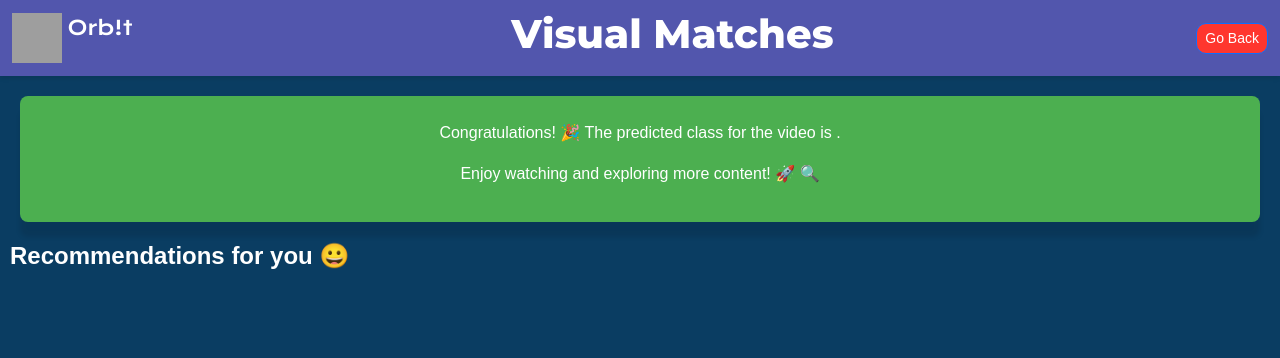
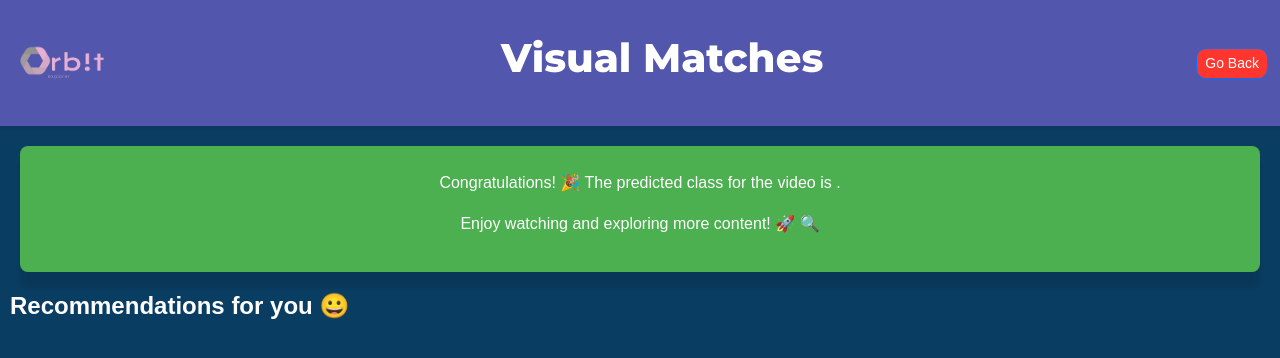
Before and after one commit to SaiKumarOfficial/video-search-and-prediction-endpoint, a FastAPI app: page /gallery in a window 1280 px wide. Shown: the top 358 px of the page. Run offline with FastAPI, Linux system fonts and the light colour scheme; parts of the project's set-up code (start-up, migrations or seed data) failed here and were passed over; grey boxes are pictures that could not be loaded.

Commit message:
Change content

```diff
--- a/templates/gallery.html
+++ b/templates/gallery.html
@@ -4,9 +4,9 @@
 <head>
     <meta charset="utf-8">
     <meta name="viewport" content="width=device-width, initial-scale=1">
-    <title>Video Search and Classification</title>
+    <title>Orb!t</title>
 
-    <link rel="shortcut icon" href="../images/favicon.ico" type="image/x-icon">
+    <link rel="shortcut icon" href="../static/favicon.ico" type="image/x-icon">
     <link rel="stylesheet" href="https://cdnjs.cloudflare.com/ajax/libs/font-awesome/5.15.3/css/all.min.css" />
     <link href="https://cdn.jsdelivr.net/npm/bootstrap@5.2.0/dist/css/bootstrap.min.css" rel="stylesheet" integrity="sha384-gH2yIJqKdNHPEq0n4Mqa/HGKIhSkIHeL5AyhkYV8i59U5AR6csBvApHHNl/vI1Bx" crossorigin="anonymous">
     <link rel="stylesheet" href="static/gallery.css">
@@ -16,13 +16,13 @@
     <nav class="navbar  navbar-expand-md custom-navbar navbar-dark" style="background: #5256ad;">
         <div class="container-fluid">
             <a class="navbar-brand" href="/">
-                <img src="images/logo.jpeg" width="50" height="50" class="d-inline-block align-top" alt="">
-                <span>Orb!t</span>
+                <img src="../static/orbit.png" width="100" height="100" class="d-inline-block align-top" alt="">
+                <!-- <span>Orb!t</span> -->
             </a>
             <div class="collapse navbar-collapse " id="collapsibleNavbar">
                 <ul class="navbar-nav m-auto ">
                     <li class="nav-item">
-                        <h1>Visual Matches</h1>
+                        <h1 class="modern-heading">Visual Matches</h1>
                     </li>
                 </ul>
                 <a class="btn btn-primary btn-sm" style="background: #FF362E; color: white; border-radius: 10px" href="/">Go Back</a>
```
Also changed, not shown: templates/index.html (+13 -15 lines), static/style.css (deleted).
